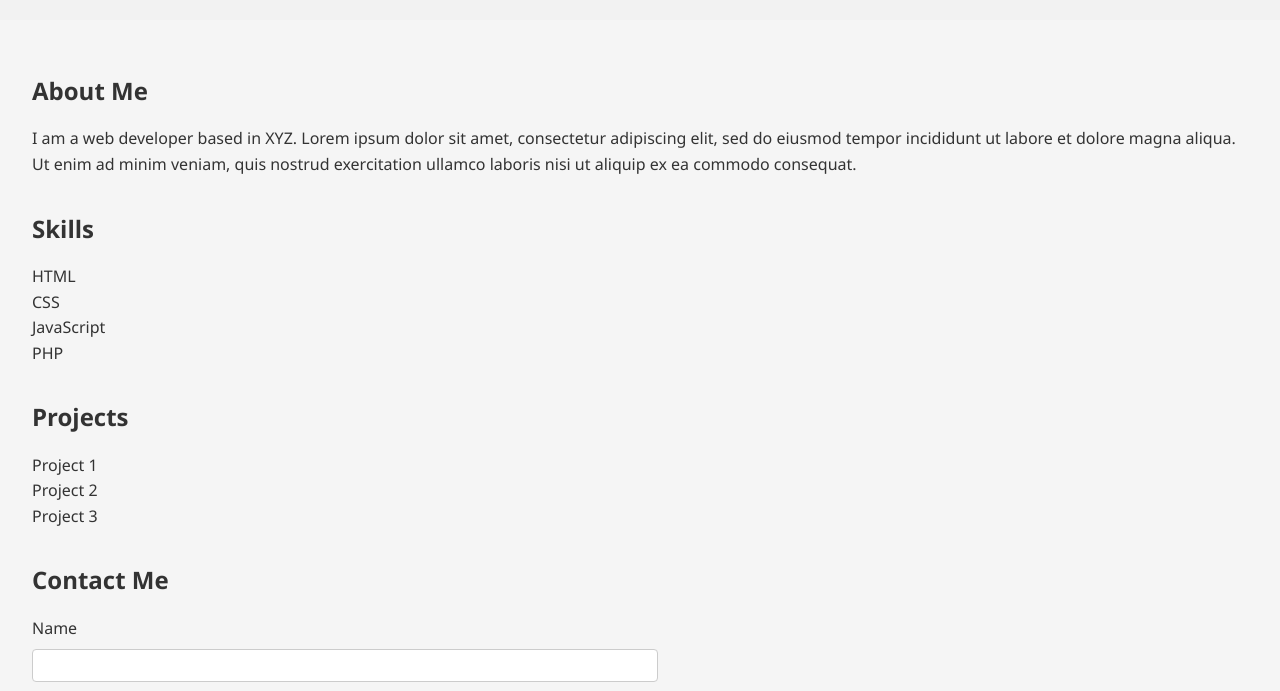
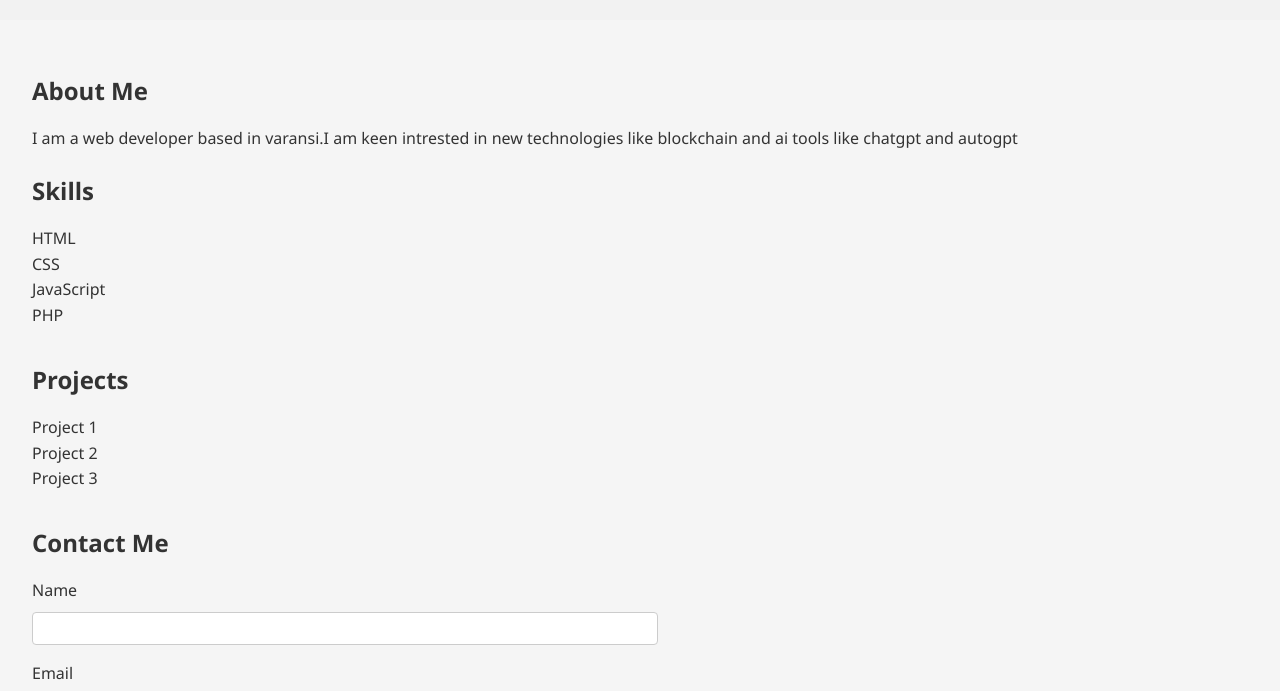
Before and after one commit to 0xraysahab/portfolio, a plain HTML site: page index.html in a window 1280 px wide. Shown: the part 106-797 px from the top of the page. Drawn offline with Linux system fonts and the light colour scheme; a script that the page names is missing.

Commit message:
Update index.html

```diff
--- a/index.html
+++ b/index.html
@@ -20,8 +20,7 @@
     <main>
       <section>
         <h2>About Me</h2>
-        <p>I am a web developer based in XYZ. Lorem ipsum dolor sit amet, consectetur adipiscing elit, sed do eiusmod tempor incididunt ut labore et dolore magna aliqua. Ut enim ad minim veniam, quis nostrud exercitation ullamco laboris nisi ut aliquip ex ea commodo consequat.</p>
-      </section>
+        <p>I am a web developer based in varansi.I am keen intrested in new technologies like blockchain and ai tools like chatgpt and autogpt
       <section>
         <h2>Skills</h2>
         <ul>
```
